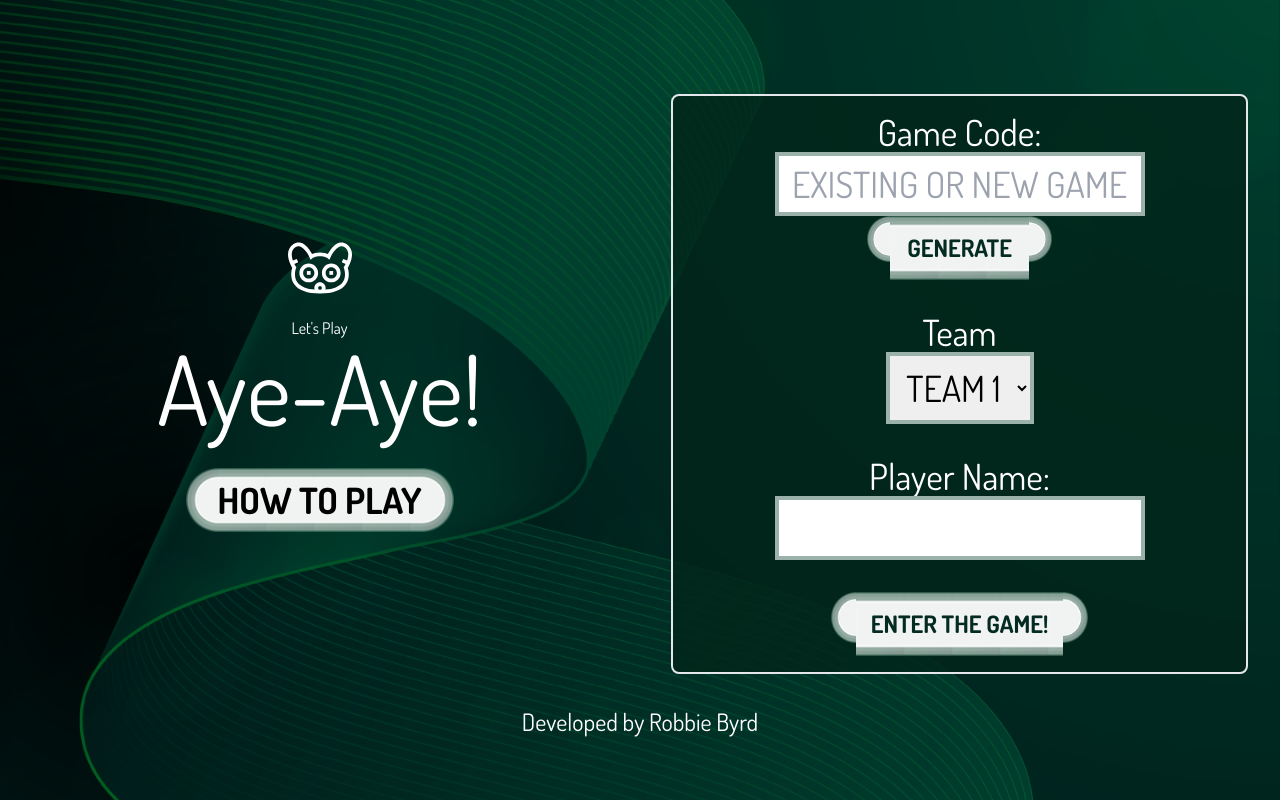
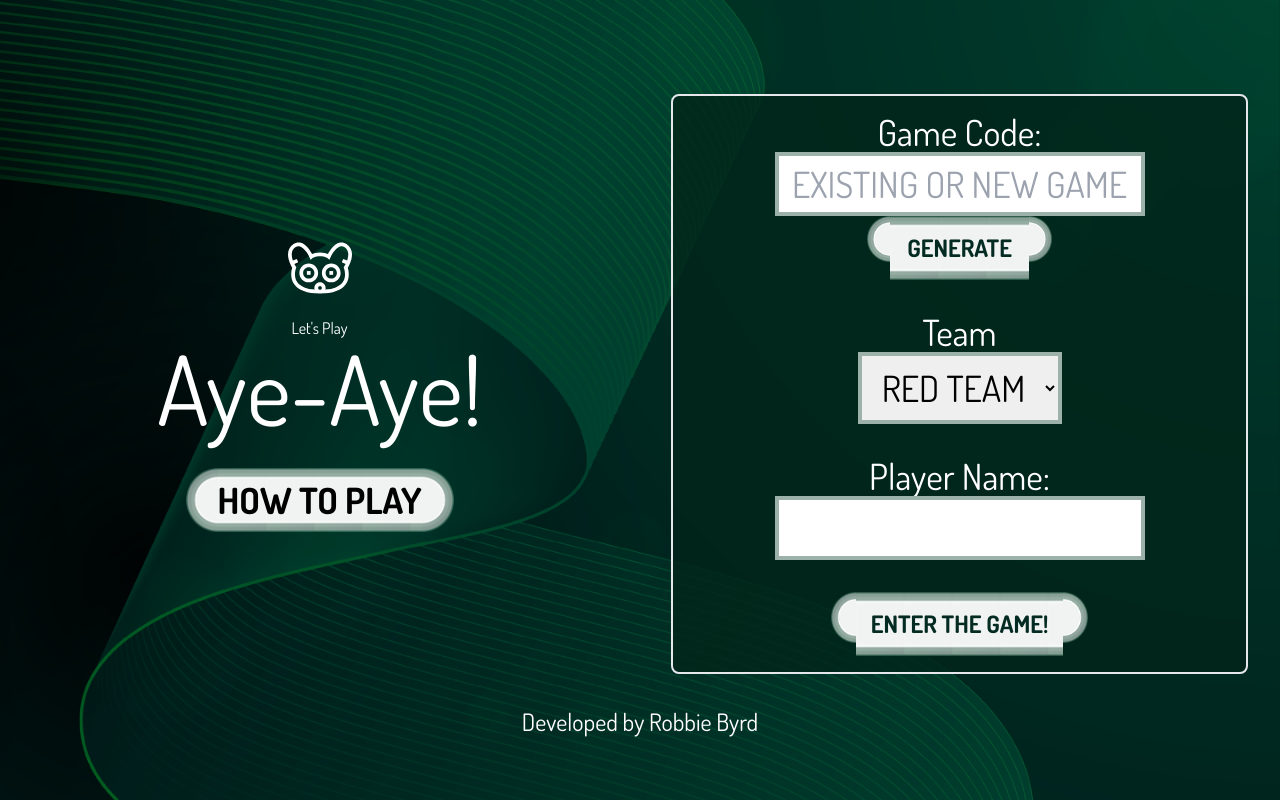
Before and after one commit to robbiebyrd/aye-aye, a Next.js app in the folder client/: page / in a window 1280 px wide. Built offline with nearby package versions, Linux system fonts and the light colour scheme; no server answers.

Commit message:
Team Name changes

```diff
--- a/client/src/app/page.tsx
+++ b/client/src/app/page.tsx
@@ -8,7 +8,7 @@ export default function Home() {
     const searchParams = useSearchParams();
     console.log(searchParams.get("game"))
 
-    const [teamId, setTeamId] = useState(searchParams.get("team") ?? "team1")
+    const [teamId, setTeamId] = useState(searchParams.get("team") ?? "Red Team")
     const [gameId, setGameId] = useState(searchParams.get("game"))
     const [playerId, setPlayerId] = useState("")
 
@@ -79,11 +79,11 @@ export default function Home() {
                             </div>
                             <div className={'flex flex-col items-center justify-center'}>
                                 <label form={'teamId'} className={'text-xl md:text-4xl text-white'}>Team</label>
-                                <select defaultValue={teamId || "team1"} name="teamId" id="teamId"
+                                <select defaultValue={teamId || "Red Team"} name="teamId" id="teamId"
                                         onChange={handleTeamChange}
                                         className={'text-center text-xl md:text-4xl border-4 border-sherwood-green-300 border-solid outline-0 flex items-center p-2 uppercase'}>
-                                    <option value="Team 1">Team 1</option>
-                                    <option value="Team 2">Team 2</option>
+                                    <option value="Red Team">Red Team</option>
+                                    <option value="Blue Team">Blue Team</option>
                                 </select>
                             </div>
                             <div className={'flex flex-col items-center justify-center'}>
--- a/client/src/components/team-placard.tsx
+++ b/client/src/components/team-placard.tsx
@@ -28,7 +28,7 @@ const teamColors = {
 }
 
 const getColors = (teamName?: string) => {
-    if (teamName == 'team1') {
+    if (teamName == "Red Team") {
         return teamColors['red']
     }
     return teamColors["blue"]
```
Also changed, not shown: 1 other file (tests, documents, lock files or other folders).
